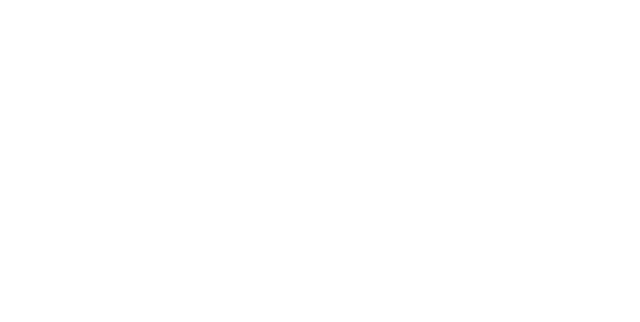
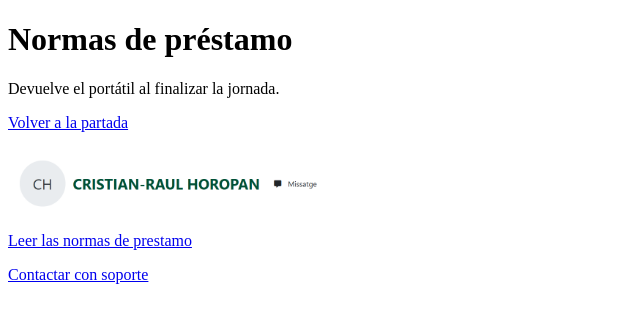
Before and after one commit to cristian-horopan/sor-web-prestamo-portatiles-casa, a plain HTML site: page web/index.html in a window 1280 px wide. Shown: the whole page, without its empty margins (0-640 px from the left). Drawn offline with Linux system fonts and the light colour scheme.

Commit message:
Añadir normas contacto e imagen de prestamos

```diff
--- a/web/index.html
+++ b/web/index.html
@@ -1,11 +1,12 @@
-<!doctype html>
+<!DOCTYPE html>
 <html lang="es">
-<head>
-  <meta charset="utf-8">
-  <title>Préstamo de portátiles</h1>
-</head>
+<head><meta chartset="UTF-8"><title>Normas de préstamo</title></head>
 <body>
-  <h1>Préstamo de portátiles</h1>
-  <p>Equipo 01: reservado para mantenimiento.</p>
+  <h1>Normas de préstamo</h1>
+  <p>Devuelve el portátil al finalizar la jornada.</p>
+  <p><a href="index.html">Volver a la partada</a></p>
+  <img src="imagenes/portatil.png" alt=Portátil de prestamo" width="320">
+  <p><a href="normas.html">Leer las normas de prestamo</a></p>
+  <p><a href="contacto.html">Contactar con soporte</a></p>
 </body>
 </html>
```
Also changed, not shown: web/contacto.html (added, +9 -0 lines), web/normas.html (added, +9 -0 lines), web/imagenes/portatil.png (added).
